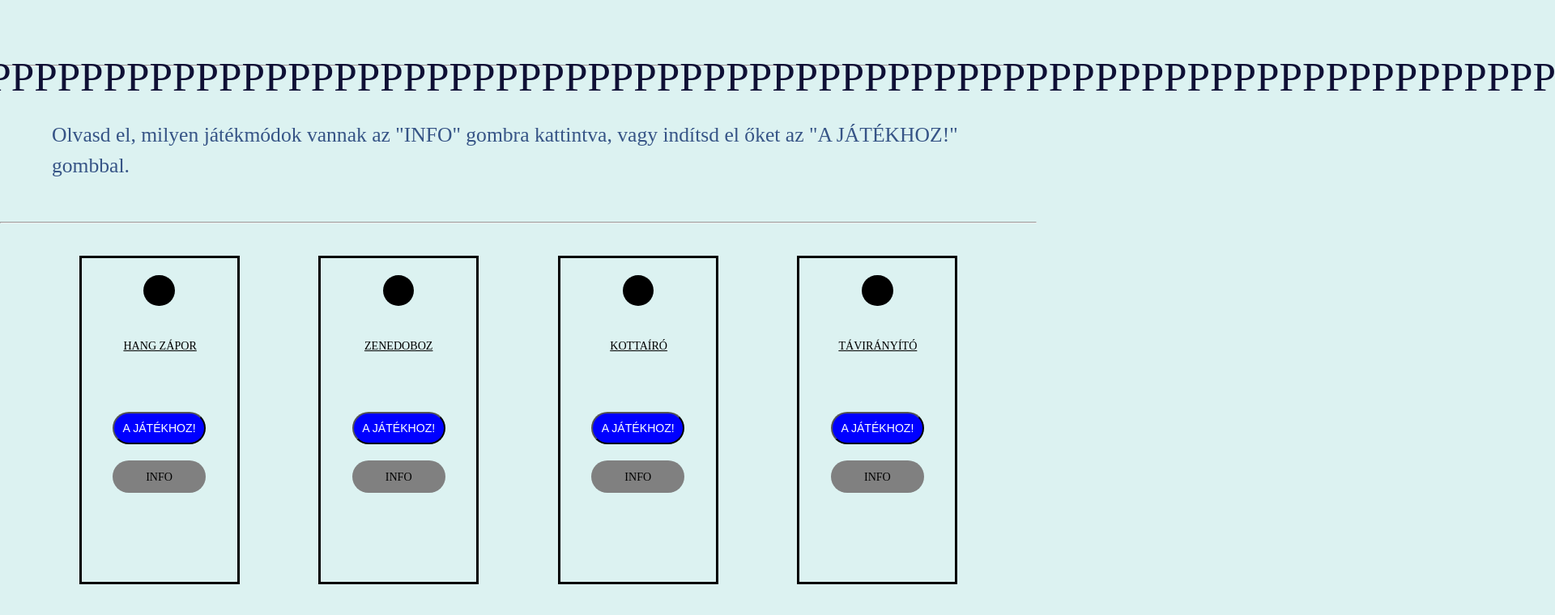
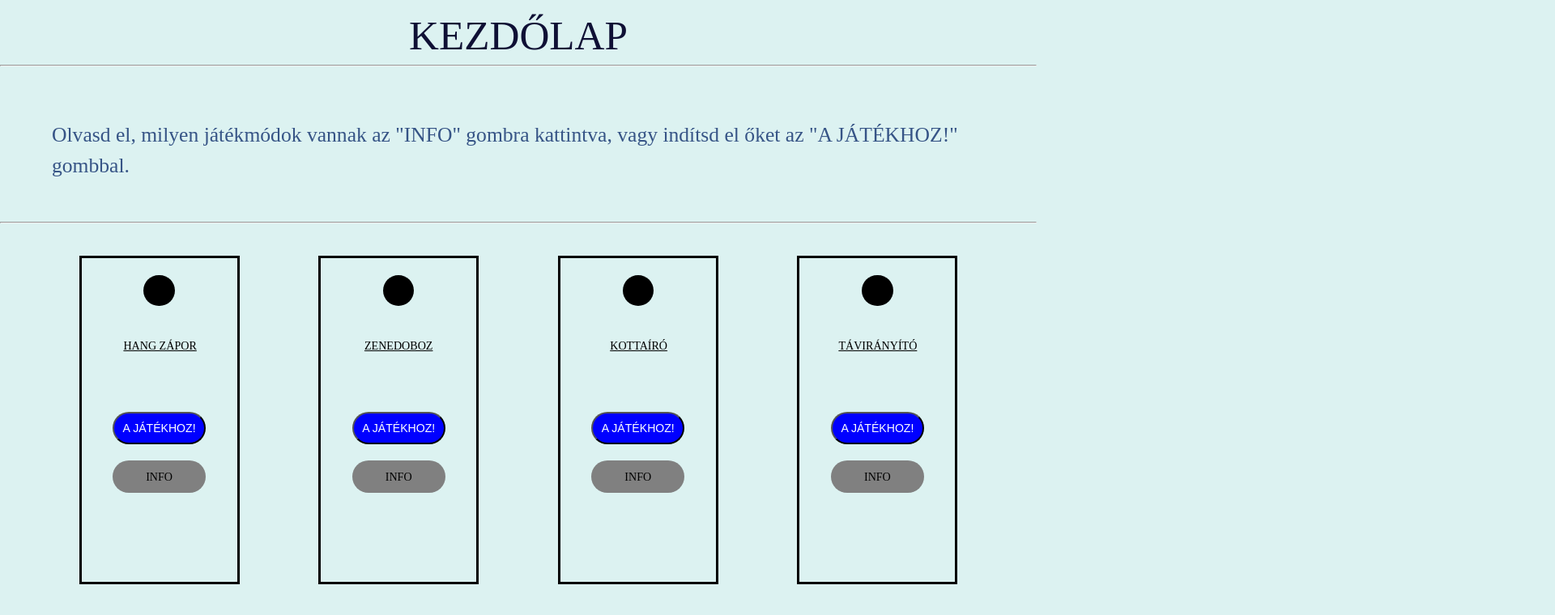
Before and after one commit to kazmer0/esp32-xilofon, a website: page index.html in a window 1280 px wide. Shown: the top 760 px of the page at 81% size, 1920 px wide, since content can reach past the window. Drawn offline with Linux system fonts and the light colour scheme.

Commit message:
Update index.html

```diff
--- a/index.html
+++ b/index.html
@@ -13,7 +13,7 @@
     <input type="checkbox" id="checkbox4" />
 
     <div class="header">
-      <p class="cim">KEZDŐLAP PPPPPPPPPPPPPPPPPPPPPPPPPPPPPPPPPPPPPPPPPPPPPPPPPPPPPPPPPPPPPPPPPPPPPPPPPPPPPPPPPPPPPPPPPPPPPPPPPPPPPP</p>
+      <p class="cim">KEZDŐLAP </p>
     </div>
     <hr />
 
```
